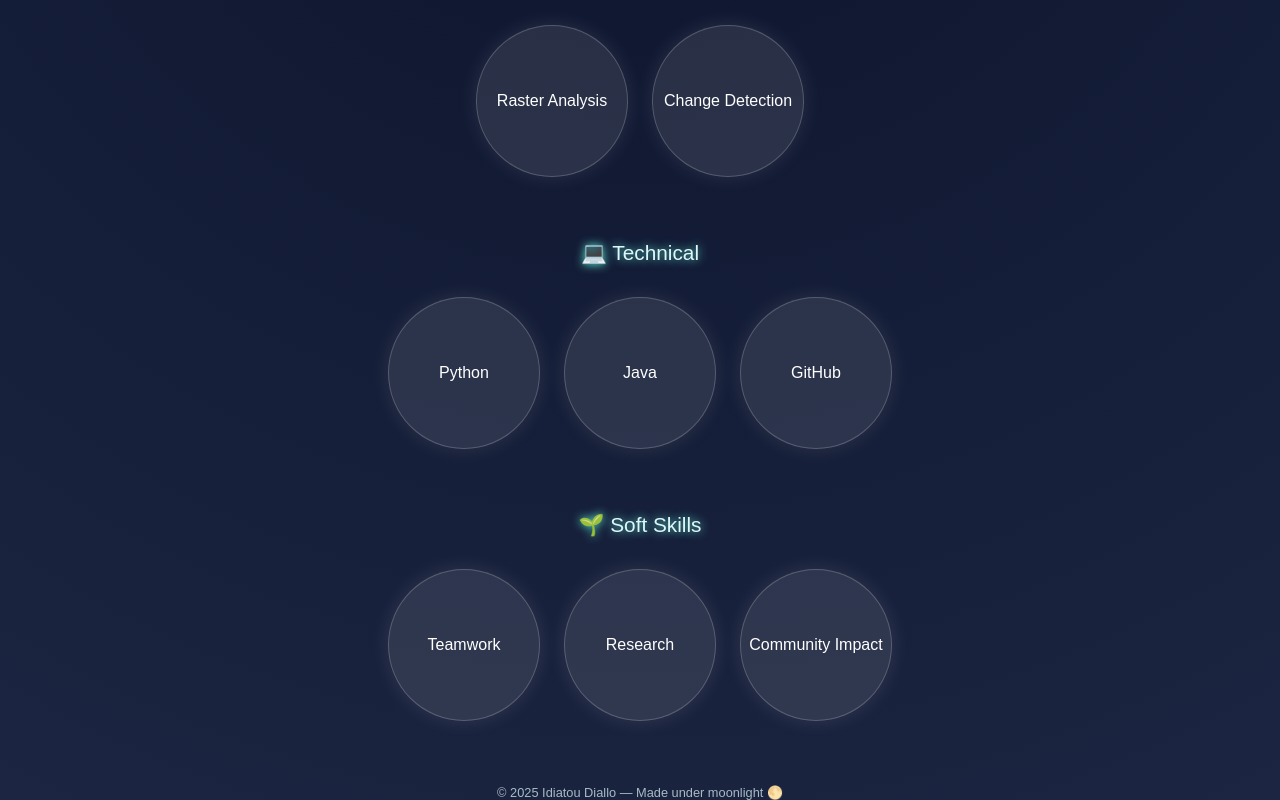
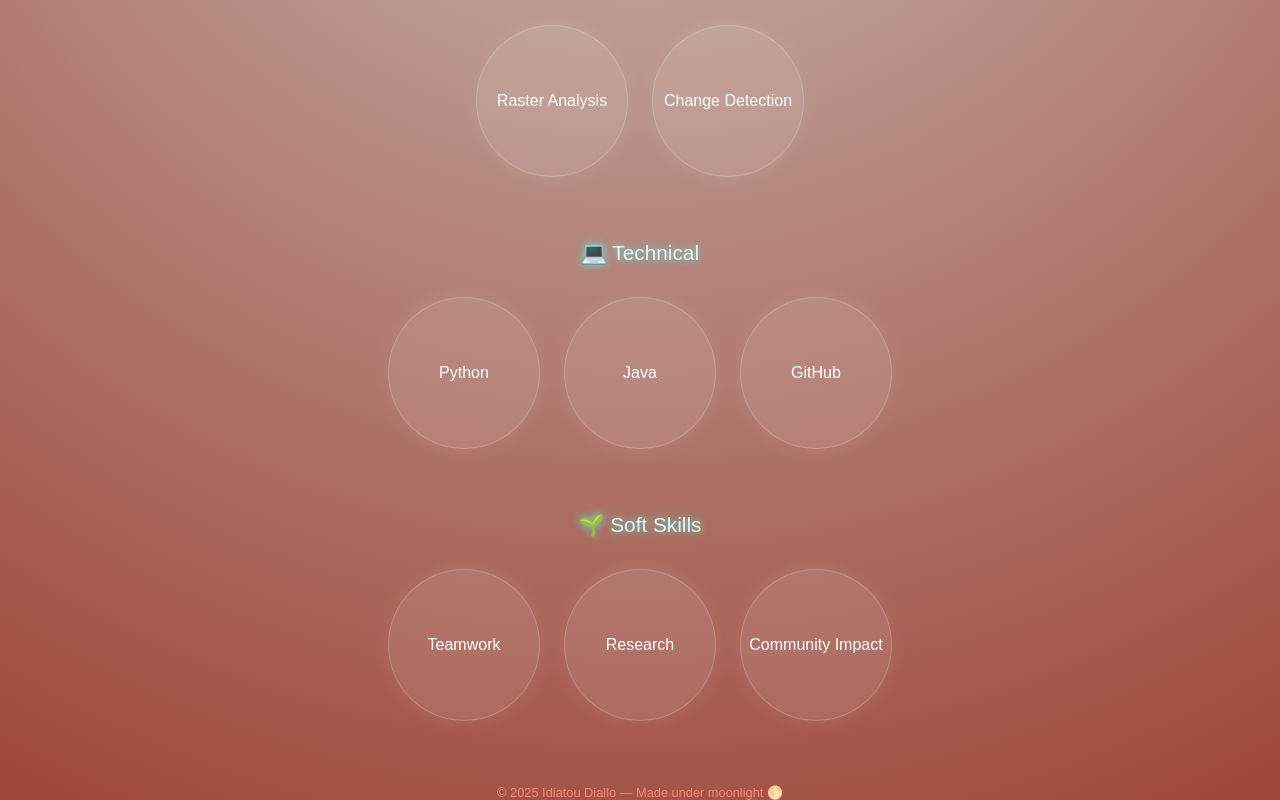
Before and after one commit to idiatouud2/idiatoudiallo.github.io, a plain HTML site: page skills.html in a window 1280 px wide. Shown: the part 405-1205 px from the top of the page. Drawn offline with Linux system fonts and the light colour scheme.

Commit message:
Update skills.html

```diff
--- a/skills.html
+++ b/skills.html
@@ -7,7 +7,7 @@
   <style>
     body {
       font-family: "Poppins", sans-serif;
-      background: radial-gradient(circle at top, #0b132b, #1c2541);
+      background: radial-gradient(circle at top, #C9C0BB, #9E4638);
       color: #f0f0f0;
       text-align: center;
       margin: 0;
@@ -43,7 +43,7 @@
     }
     .bubble:hover {
       transform: scale(1.1);
-      box-shadow: 0 0 30px #a9def9;
+      box-shadow: 0 0 30px #E55451;
     }
     .category {
       margin-top: 2rem;
@@ -54,7 +54,7 @@
     footer {
       margin-top: 2rem;
       font-size: 0.8rem;
-      color: #a7bbc7;
+      color: #FF8674;
     }
   </style>
 </head>
```
